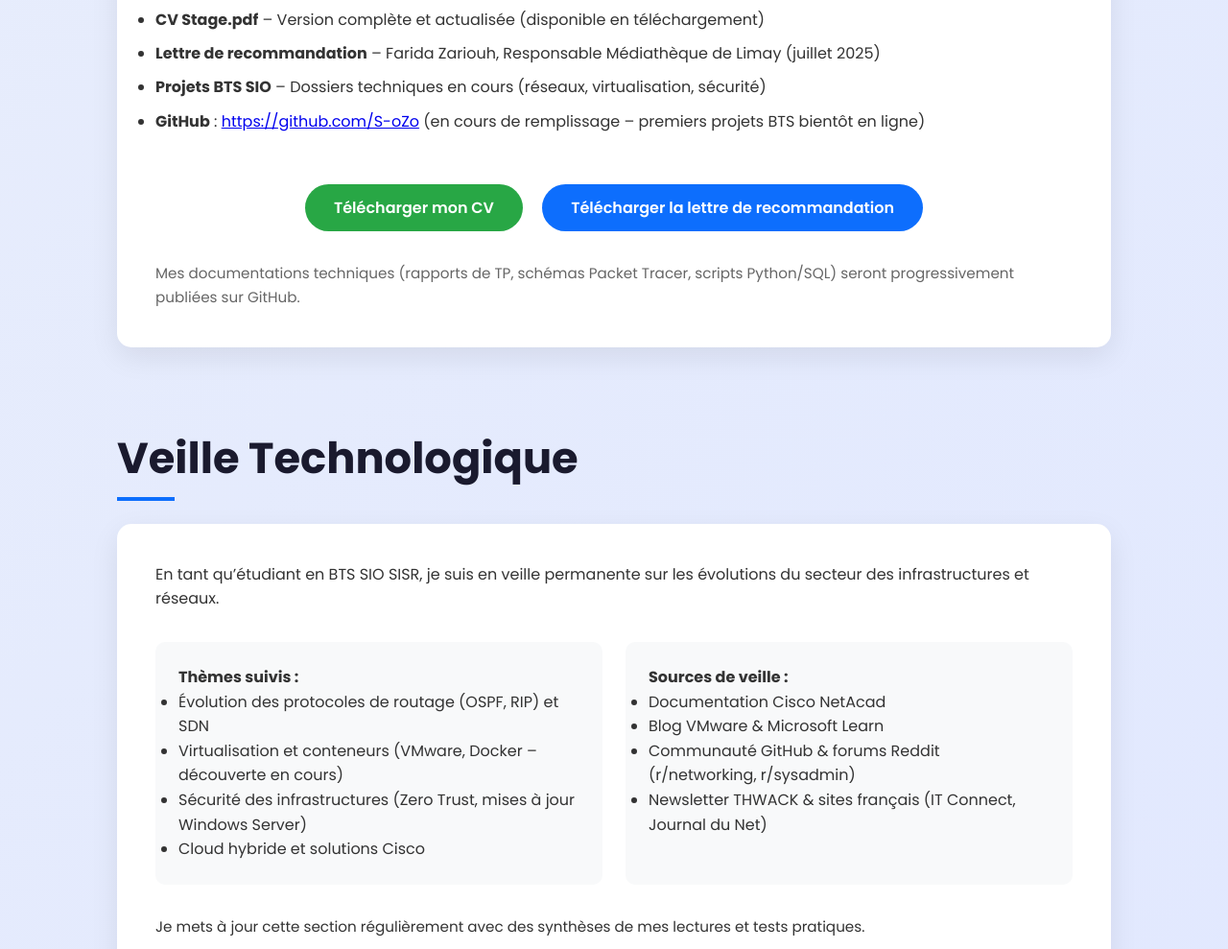
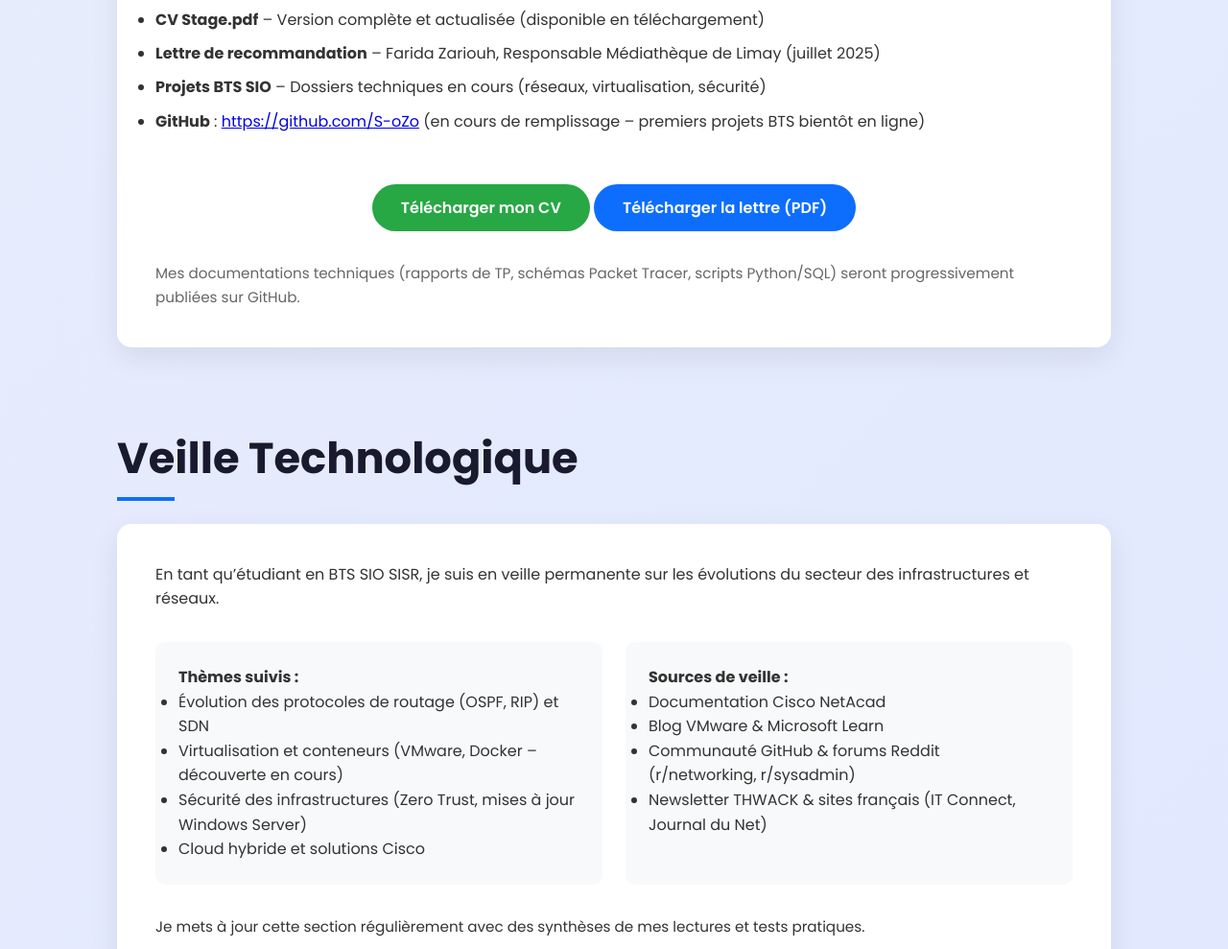
Before and after one commit to S-oZo/maxence-bakana, a plain HTML site: page index.html in a window 1280 px wide. Shown: the part 4610-5599 px from the top of the page at 96% size. Drawn offline with Linux system fonts and the light colour scheme.

Commit message:
Update index.html

```diff
--- a/index.html
+++ b/index.html
@@ -398,8 +398,8 @@
                     <li><strong>GitHub</strong> : <a href="https://github.com/S-oZo" target="_blank">https://github.com/S-oZo</a> (en cours de remplissage – premiers projets BTS bientôt en ligne)</li>
                 </ul>
                 <div style="margin-top: 2rem; text-align: center;">
-                    <a href="documents/CV_Maxence_Bakana.pdf" target="_blank" class="btn" style="background:#28a745;">Télécharger mon CV</a>
-                    <a href="documents/Lettre_Recommandation_Bakana.pdf" target="_blank" class="btn" style="margin-left: 1rem;">Télécharger la lettre de recommandation</a>
+                    <a href="CV_Maxence_Bakana.pdf" target="_blank" class="btn" style="background:#28a745;">Télécharger mon CV</a>
+                    <a href="Lettre_Recommandation_Bakana.pdf" target="_blank" class="btn">Télécharger la lettre (PDF)</a>
                 </div>
                 <p style="margin-top: 2rem; font-size: 0.95rem; color: #666;">Mes documentations techniques (rapports de TP, schémas Packet Tracer, scripts Python/SQL) seront progressivement publiées sur GitHub.</p>
             </div>
```
